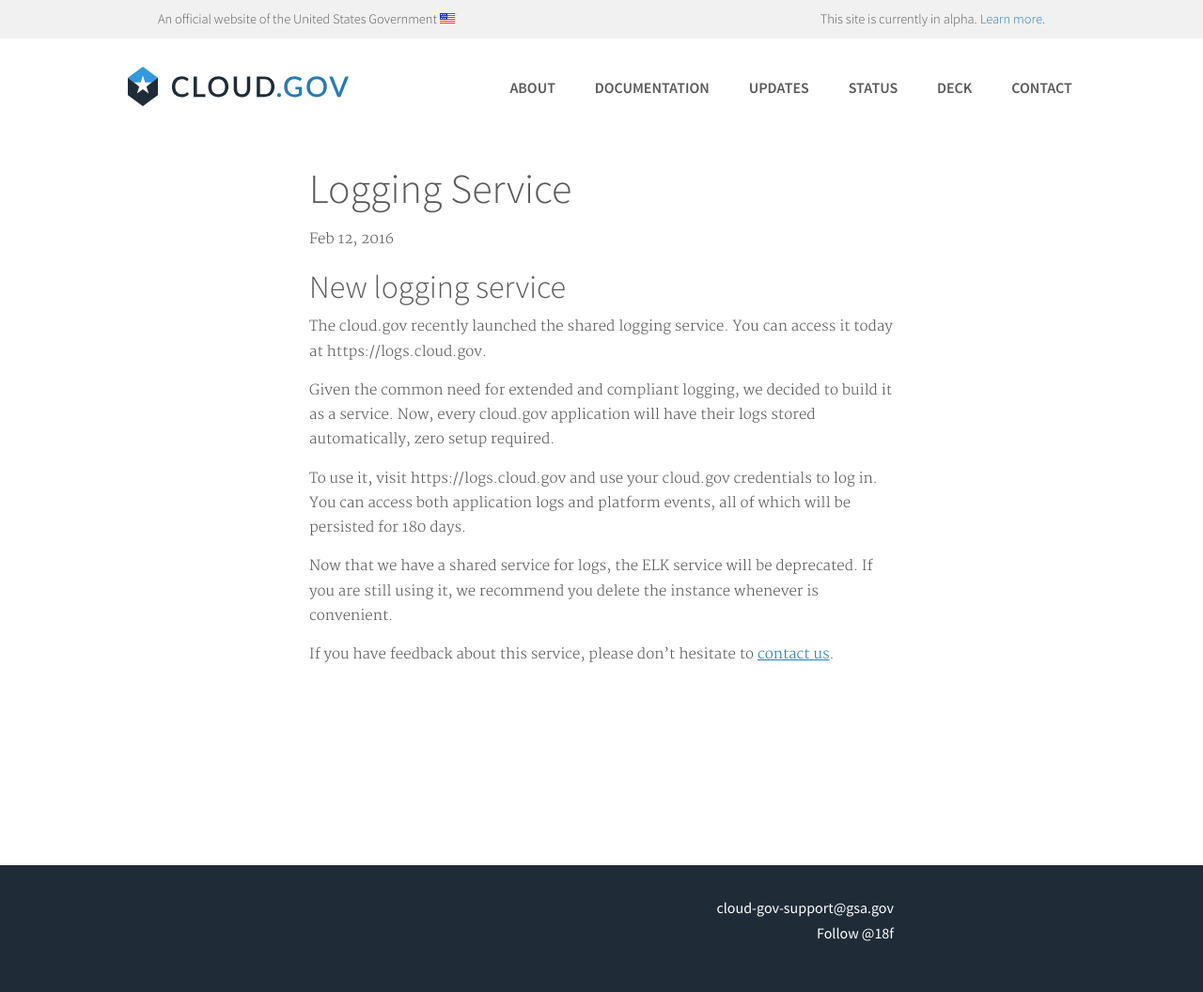
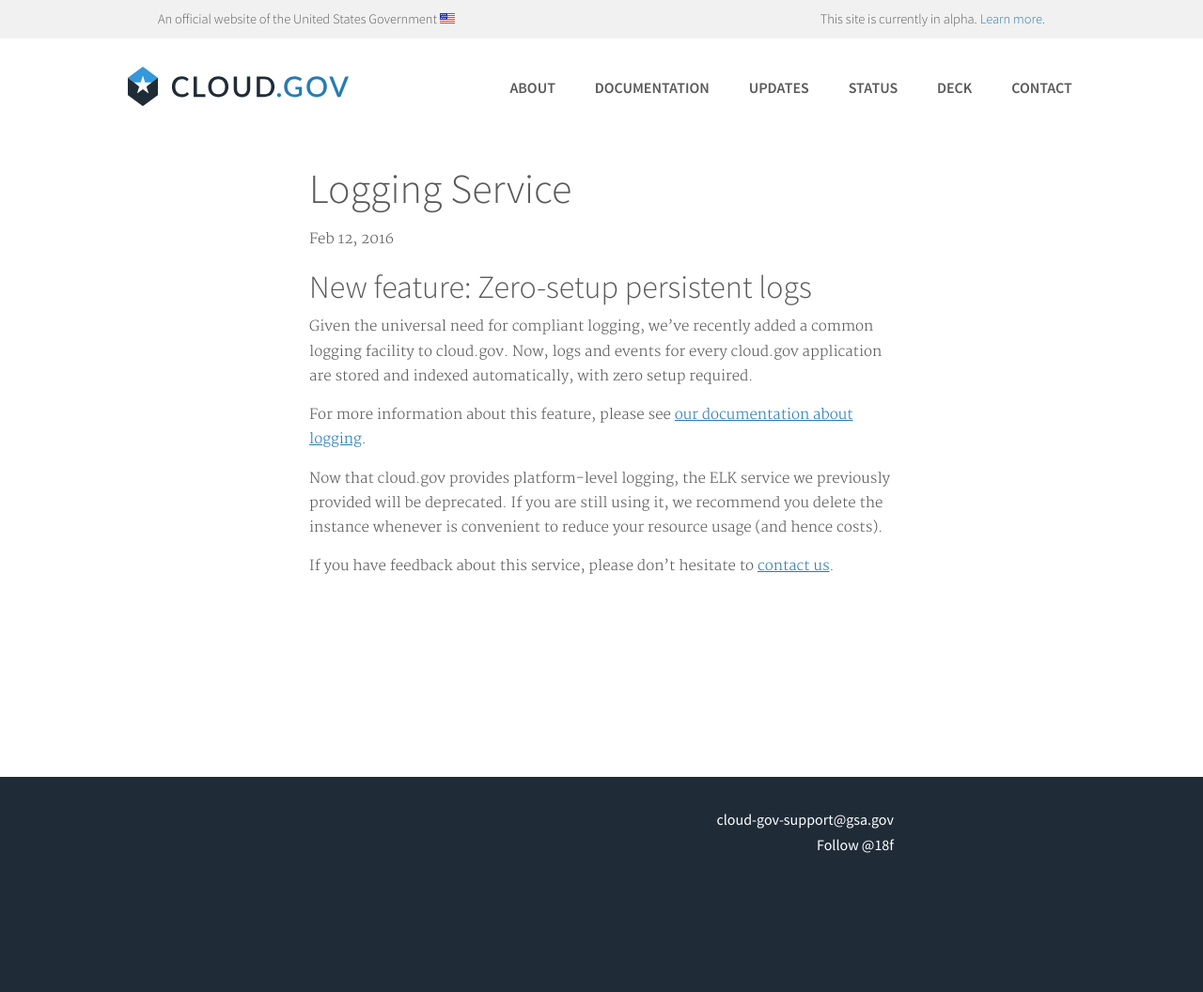
Before and after one commit to cloud-gov/cg-landing, a Jekyll site: the page built from _posts/2016-02-12-logs-update.md, in a window 1280 px wide. Shown: the whole page at 94% size. Built offline with Jekyll 4.4.1, drawn with Linux system fonts in a browser that asks for light colours; comment, search, counter and statistics services are not loaded; after the commit the page ends 962 px from its top, so only the background shows below that.

Commit message:
A little more feature, a little less usage
* Call it a “feature” to avoid confusing the definition of “service”.
* Avoid duplicating information in the docs; point people there instead.

```diff
--- a/_posts/2016-02-12-logs-update.md
+++ b/_posts/2016-02-12-logs-update.md
@@ -3,14 +3,12 @@ layout: post
 title: Logging Service
 ---
 
-## New logging service
+## New feature: Zero-setup persistent logs
 
-The cloud.gov recently launched the shared logging service. You can access it today at https://logs.cloud.gov.
+Given the universal need for compliant logging, we've recently added a common logging facility to cloud.gov. Now, logs and events for every cloud.gov application are stored and indexed automatically, with zero setup required.
 
-Given the common need for extended and compliant logging, we decided to build it as a service. Now, every cloud.gov  application will have their logs stored automatically, zero setup required.
+For more information about this feature, please see [our documentation about logging](https://docs.cloud.gov/apps/logs/#historic-logs:6d6e87c8985e9c9e781f22ee066f5a45).
 
-To use it, visit https://logs.cloud.gov and use your cloud.gov credentials to log in. You can access both application logs and platform events, all of which will be persisted for 180 days.
-
-Now that we have a shared service for logs, the ELK service will be deprecated. If you are still using it, we recommend you delete the instance whenever is convenient.
+Now that cloud.gov provides platform-level logging, the ELK service we previously provided will be deprecated. If you are still using it, we recommend you delete the instance whenever is convenient to reduce your resource usage (and hence costs).
 
 If you have feedback about this service, please don't hesitate to [contact us](mailto:cloud-gov-support@gsa.gov).
```
